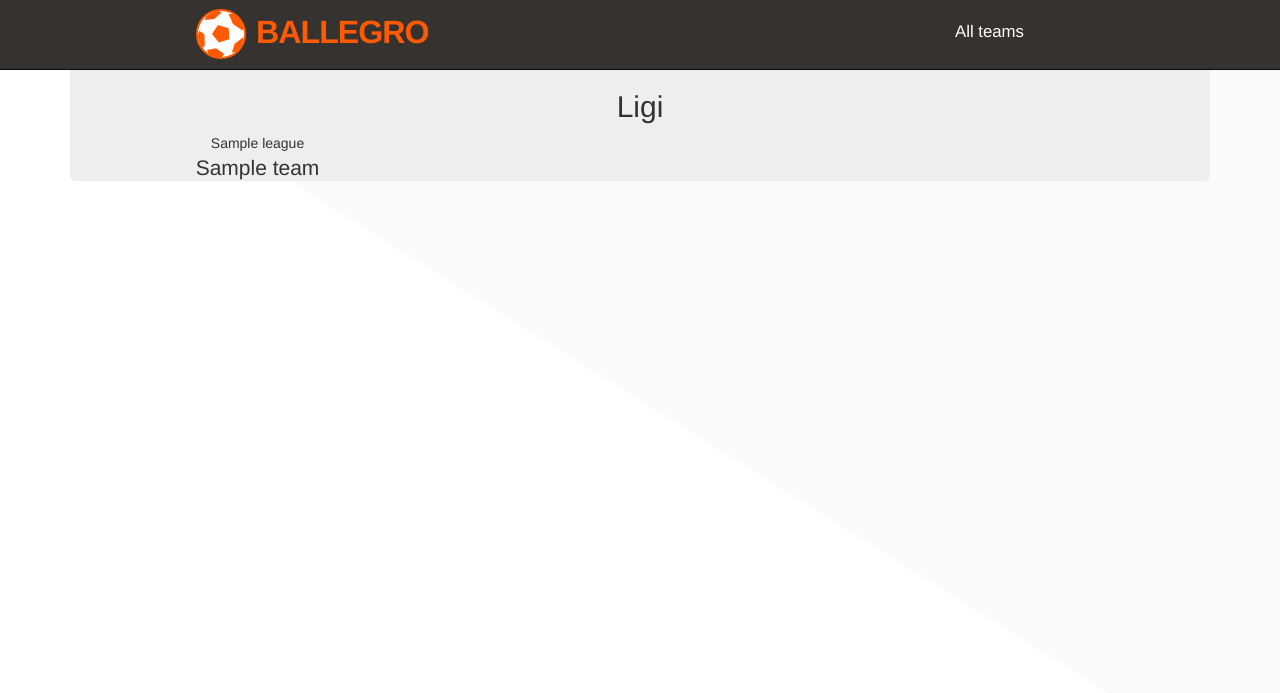
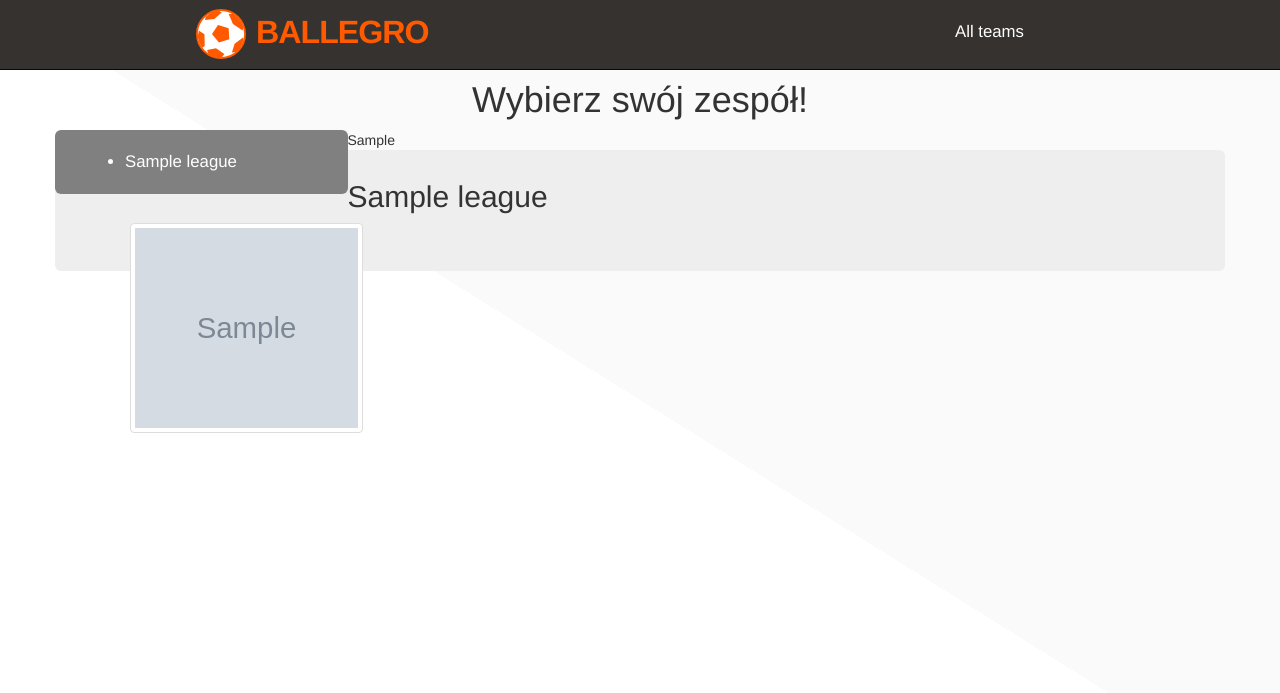
Before and after one commit to piotermiarer/poznan-wredneborsuki, a Django app: template ballegro/templates/ballegro/all_teams.html in a window 1280 px wide. Shown: the top 693 px of the page. Run offline with Django 3.2, Linux system fonts and the light colour scheme; the template is opened without the code that fills it: most values are stand-ins (such as "Sample title", 1, 10 or a date in 2020); grey boxes marked "Sample" are stand-in pictures; some libraries are stand-ins or nearby versions.

Commit message:
Create all_teams tiles

```diff
--- a/ballegro/static/css/main.css
+++ b/ballegro/static/css/main.css
@@ -213,3 +213,17 @@ svg #ball, svg #scarf, svg #hat, svg #tracksuit-down, svg #shirt-fan, svg #boot1
     transform: rotate(0); }
   100% {
     transform: rotate(360deg); } }
+
+/* all_teams */
+#leagues {
+  background-color: gray;
+  border-radius: 6px; }
+  #leagues ul {
+    float: left;
+    padding-top: 20px; }
+    #leagues ul li {
+      float: left;
+      margin-left: 15px;
+      color: white;
+      font-size: 1.2em;
+      padding-bottom: 10px; }
--- a/ballegro/templates/ballegro/all_teams.html
+++ b/ballegro/templates/ballegro/all_teams.html
@@ -1,16 +1,33 @@
 {% extends 'ballegro/base.html' %}
 {% block content %}
 <div class="container main" id="all-teams">
-  <div class="jumbotron center">
-    <h2> Ligi </h2>
-      {% for league, teams in leagues_with_teams.items %}
-        <div class="col-xs-6 col-md-3" id="team-tile">{{ league }}
-          {% for team in teams %}
-              <p>{{ team }}</p>
-          {% endfor %}
-        </div>
+  <div class="row center">
+    <h1> Wybierz swój zespół! </h1>
+  </div>
+  <div class="row">
+    <aside class="col-md-3" id="leagues">
+      <ul>
+      {% for league in leagues_with_teams %}
+        <li>  {{ league.name }} </li>
+      {% endfor %}
+      </ul>
+    </aside>
+    {{ leageus_with_teams }}
+    <div class="jumbotron">
+      {% for league in leagues_with_teams %}
+      <h2> {{ league.name }} </h2>
+      <div class="cols" id="tiles">
+        {% for team in league.teams %}
+          <div class="col-xs-6 col-md-3" id="team-tile">
+            <a href="{% url 'ballegro:team_show' team_name=team %}" class="thumbnail">
+              <img src="{{ team.image }}" class="card-img-top"/>
+            </a>
+          </div>
+        {% endfor %}
+      </div>
       {% endfor %}
     </div>
   </div>
+</div>
 
 {% endblock content %}
--- a/frontend/scss/main.scss
+++ b/frontend/scss/main.scss
@@ -270,3 +270,21 @@ svg {
   100% {
     transform: rotate(360deg); }
 }
+
+/* all_teams */
+
+#leagues {
+  background-color: gray;
+  border-radius: 6px;
+  ul {
+    float: left;
+    padding-top: 20px;
+    li {
+        float: left;
+        margin-left: 15px;
+        color: white;
+        font-size: 1.2em;
+        padding-bottom: 10px;
+    }
+  }
+}
```
